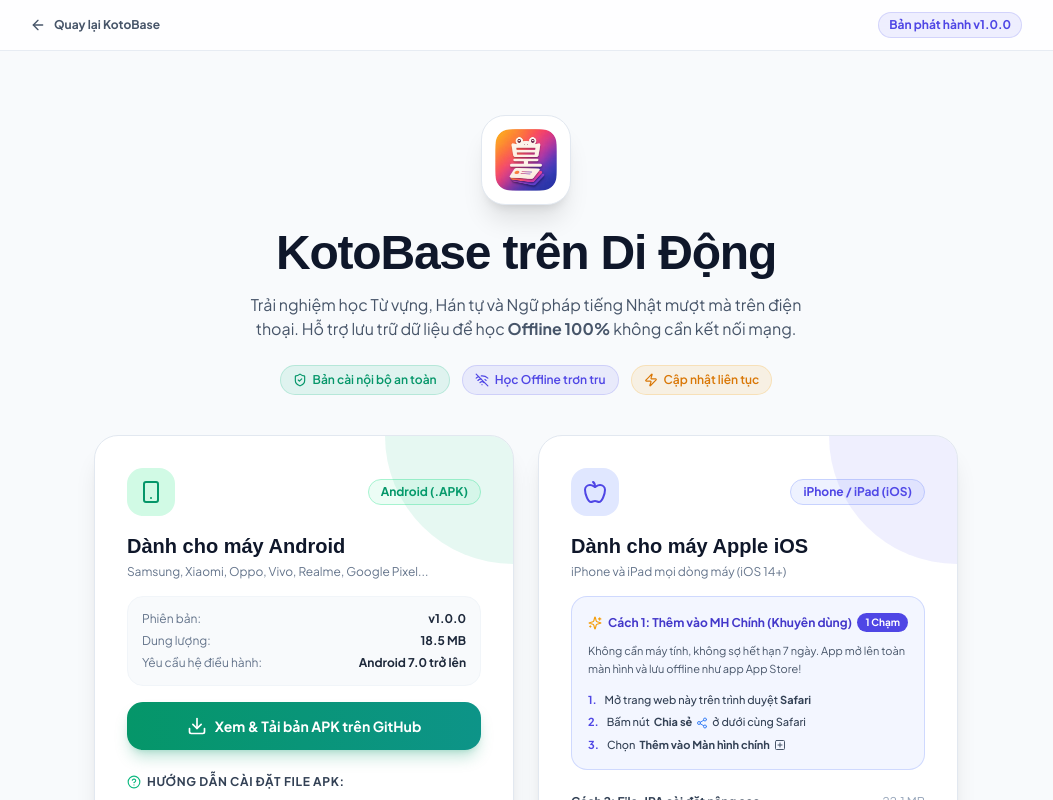
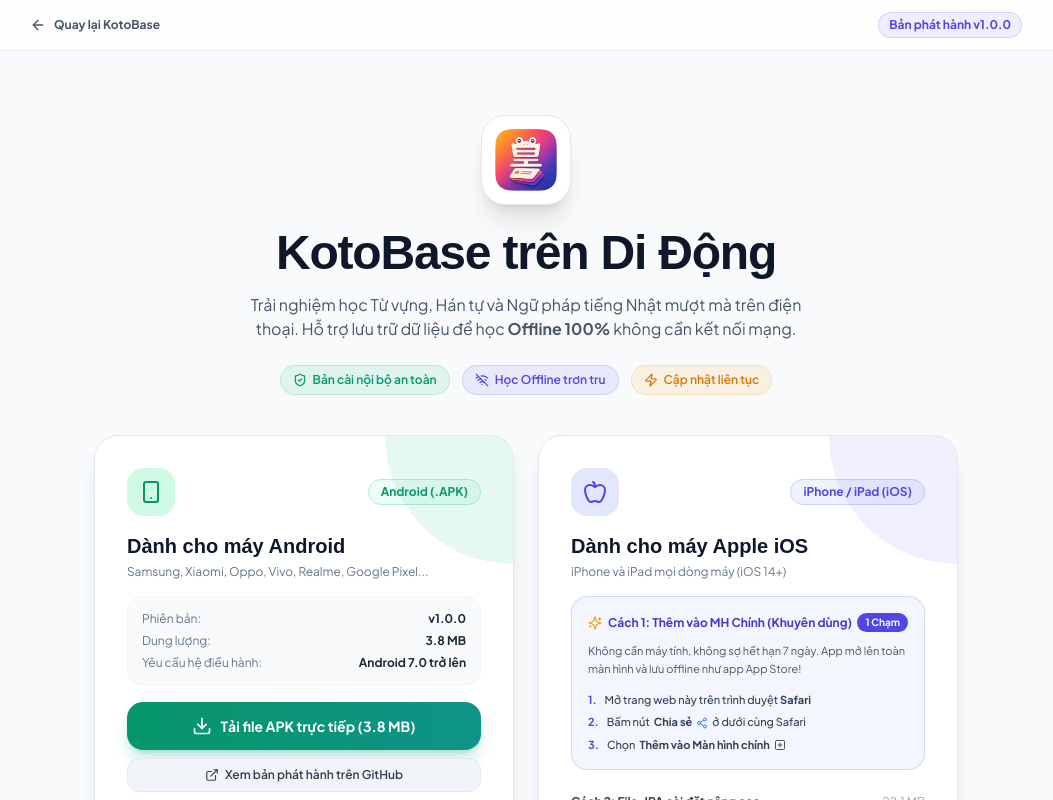
Before and after one commit to Vcoch27/kotobase, a Next.js app: page /download in a window 1280 px wide. Shown: the top 800 px of the page, without its empty margins (114-1167 px from the left). Built offline with nearby package versions, Linux system fonts and the light colour scheme.

Commit message:
feat: Xuất xưởng file APK kotobase.apk (3.8MB) và hỗ trợ tải trực tiếp từ web

```diff
--- a/src/app/download/page.tsx
+++ b/src/app/download/page.tsx
@@ -110,15 +110,28 @@
               </div>
 
               {/* Nút Tải APK */}
+              <div className="space-y-2">
                 <a
                   href={android.downloadUrl}
-                target="_blank"
-                rel="noopener noreferrer"
+                  download="kotobase.apk"
                   className="w-full flex items-center justify-center gap-2 py-3.5 px-6 rounded-2xl bg-gradient-to-r from-emerald-600 to-teal-600 hover:from-emerald-500 hover:to-teal-500 text-white font-bold text-sm shadow-lg shadow-emerald-600/25 active:scale-95 transition-all"
                 >
                   <Download className="w-5 h-5" />
-                <span>Xem & Tải bản APK trên GitHub</span>
+                  <span>Tải file APK trực tiếp ({android.fileSize})</span>
                 </a>
+
+                {android.githubUrl && (
+                  <a
+                    href={android.githubUrl}
+                    target="_blank"
+                    rel="noopener noreferrer"
+                    className="w-full flex items-center justify-center gap-1.5 py-2 px-4 rounded-xl bg-slate-100 hover:bg-slate-200 dark:bg-slate-800 dark:hover:bg-slate-700 text-slate-700 dark:text-slate-300 font-semibold text-xs transition-all border border-slate-200 dark:border-slate-700"
+                  >
+                    <ExternalLink className="w-3.5 h-3.5" />
+                    <span>Xem bản phát hành trên GitHub</span>
+                  </a>
+                )}
+              </div>
 
               {/* Hướng dẫn cài đặt Android */}
               <div className="pt-2">
--- a/src/config/app-release.json
+++ b/src/config/app-release.json
@@ -7,12 +7,12 @@
   "android": {
     "version": "1.0.0",
     "versionCode": 1,
-    "downloadUrl": "https://github.com/Vcoch27/kotobase/releases",
-    "fileSize": "18.5 MB",
+    "downloadUrl": "/downloads/kotobase.apk",
+    "githubUrl": "https://github.com/Vcoch27/kotobase/releases",
+    "fileSize": "3.8 MB",
     "minAndroidVersion": "Android 7.0 trở lên",
     "instructions": [
-      "Bấm nút 'Xem & Tải bản APK trên GitHub' phía trên.",
-      "Tại mục Assets của phiên bản mới nhất, bấm tải file 'kotobase.apk'.",
+      "Bấm nút 'Tải file APK trực tiếp' phía trên để tải file về điện thoại.",
       "Mở file vừa tải về trong mục 'Tệp đã tải xuống' trên điện thoại.",
       "Nếu điện thoại hỏi 'Cài đặt ứng dụng không rõ nguồn gốc', hãy chọn 'Cho phép' trong Cài đặt.",
       "Bấm 'Cài đặt' và mở KotoBase để bắt đầu học!"
```
Also changed, not shown: 6 other files (tests, documents, lock files or other folders). Lines whose indentation alone changed are shown as unchanged.
